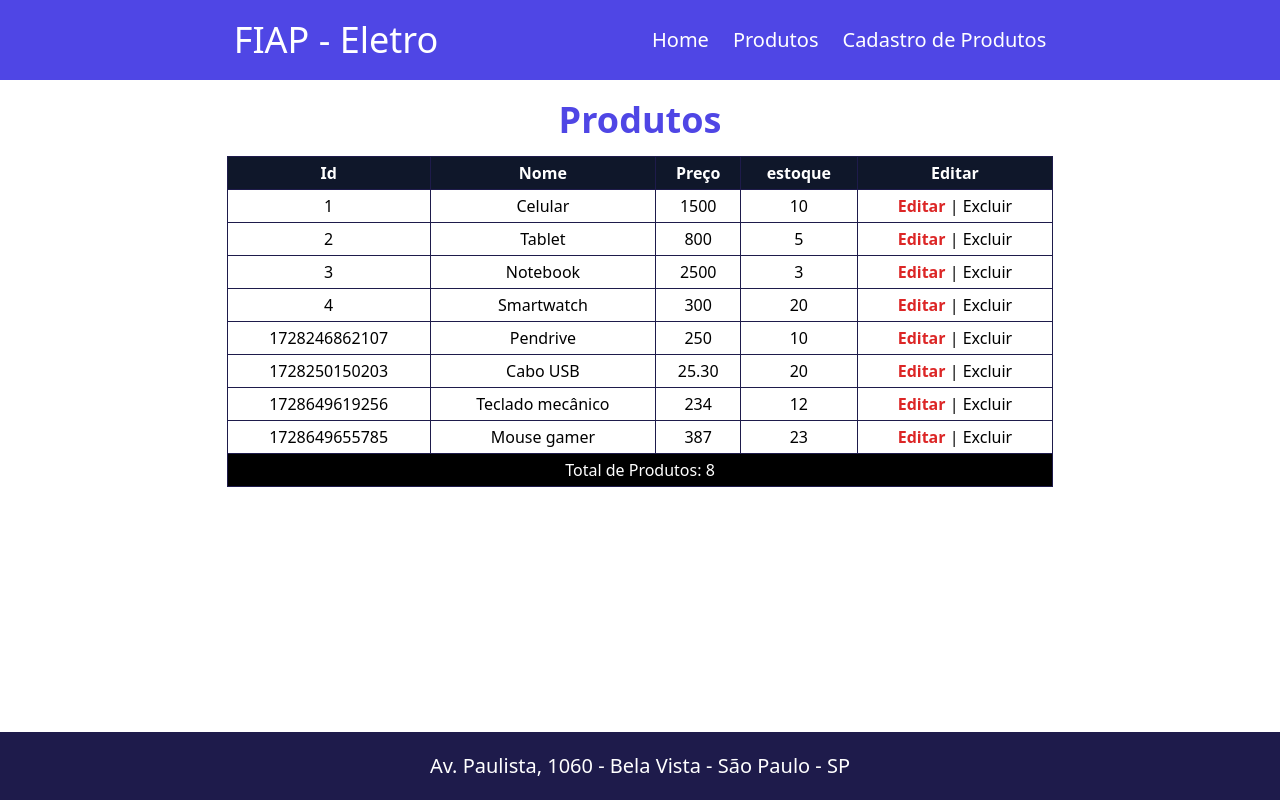
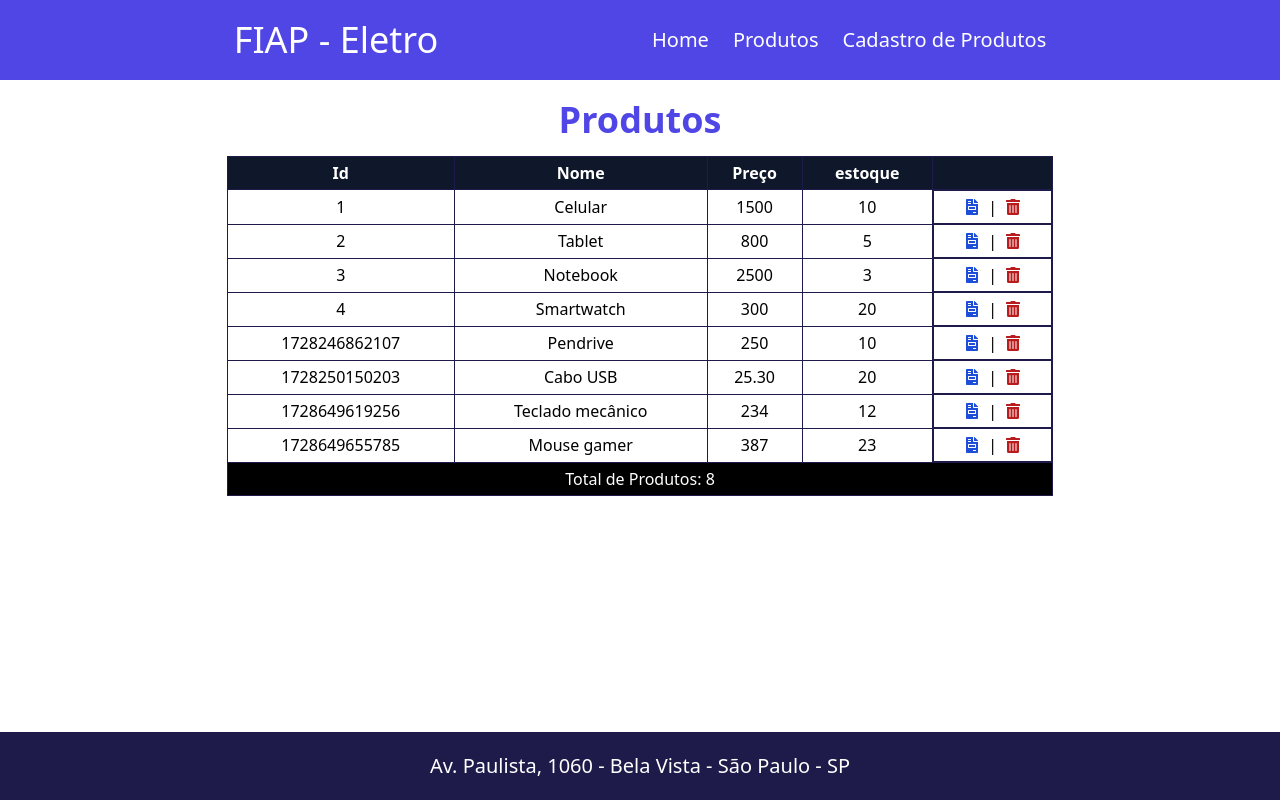
Before and after one commit to MarsoL4/FIAP-Eletro, a Next.js app: page /produtos in a window 1280 px wide. Built offline with nearby package versions, Linux system fonts and the light colour scheme.

Commit message:
estilizando e organizando os botoes novos

```diff
--- a/src/app/globals.css
+++ b/src/app/globals.css
@@ -18,3 +18,11 @@ table, th, td{
 th, td{
   @apply p-1
 }
+
+.btn{
+  @apply flex gap-2 items-center justify-center py-2 px-4 font-semibold shadow-md rounded-lg
+}
+
+.btn.btn-light{
+  @apply bg-white text-gray-500
+}
--- a/src/app/produtos/modal.tsx
+++ b/src/app/produtos/modal.tsx
@@ -1,6 +1,6 @@
 import React from 'react'
 
-export default function() {
+export default function Modal() {
 
 
   return (
--- a/src/app/produtos/page.tsx
+++ b/src/app/produtos/page.tsx
@@ -3,6 +3,8 @@ import { TipoProduto } from "@/types"
 import Link from "next/link"
 import { useRouter } from "next/navigation"
 import { useEffect, useState } from "react"
+import { FaFileInvoice, FaTrashAlt } from "react-icons/fa"
+import Modal from "./modal"
 
 export default function Produtos(){
 
@@ -32,9 +34,11 @@ export default function Produtos(){
         try{
             const response = await fetch(`http://localhost:3000/api/base-produtos/${id}`, {method: "DELETE"})
             if(response.ok){
+                setOpen(false)
                 window.location.reload()
             }else{
                 alert("Erro ao deletar o produto")
+                setOpen(false)
                 navigate.push('/produtos')
             }
         }catch(error){
@@ -49,7 +53,7 @@ export default function Produtos(){
             <table className="w-2/3 m-auto"> {/*vai pegar 2/3 da tela*/}
                 <thead className="bg-slate-900 text-white"> {/*Cabecalho (Parte de cima) da tabela*/}
                     <tr>
-                        <th>Id</th><th>Nome</th><th>Preço</th><th>estoque</th><th>Editar</th>
+                        <th>Id</th><th>Nome</th><th>Preço</th><th>estoque</th><th></th>
                     </tr>
                 </thead>
                 <tbody>
@@ -60,9 +64,9 @@ export default function Produtos(){
                                 <td>{p.nome}</td>
                                 <td>{p.preco}</td>
                                 <td>{p.estoque}</td>
-                                <td><Link className="font-bold text-red-600" href={`/produtos/produto/${p.id}`}>Editar</Link>
+                                <td className="flex justify-center items-center gap-2"><Link title="Editar" className=" text-blue-700" href={`/produtos/produto/${p.id}`}><FaFileInvoice/></Link>
                                 {" | "}
-                                <button onClick={()=>handleDelete(p.id)}>Excluir</button>
+                                <button title="Excluir" className="text-red-700" onClick={()=>idModal(p.id)}><FaTrashAlt/></button>
                                 </td>
                             </tr>
                         ))
@@ -74,6 +78,18 @@ export default function Produtos(){
                     </tr>
                 </tfoot>
             </table>
+            <Modal>
+                    <div>
+                        <FaTrashAlt size={56} className="mx-auto text-red-500"/>
+                        <h3 className="text-lg font-black text-gray-800">Excluir Produto?</h3>
+                        <p className="text-gray-500 text-sm">Você tem certeza que deseja excluir o produto?</p>
+                    </div>
+                    <div className="flex gap-4">
+                        <button onClick={()=> handleDelete(idDelete)}>Excluir</button>
+                        <button onClick={()=> setOpen(false)}>Cancelar</button>
+
+                    </div>
+            </Modal>
         </main>
     )
 }
```
